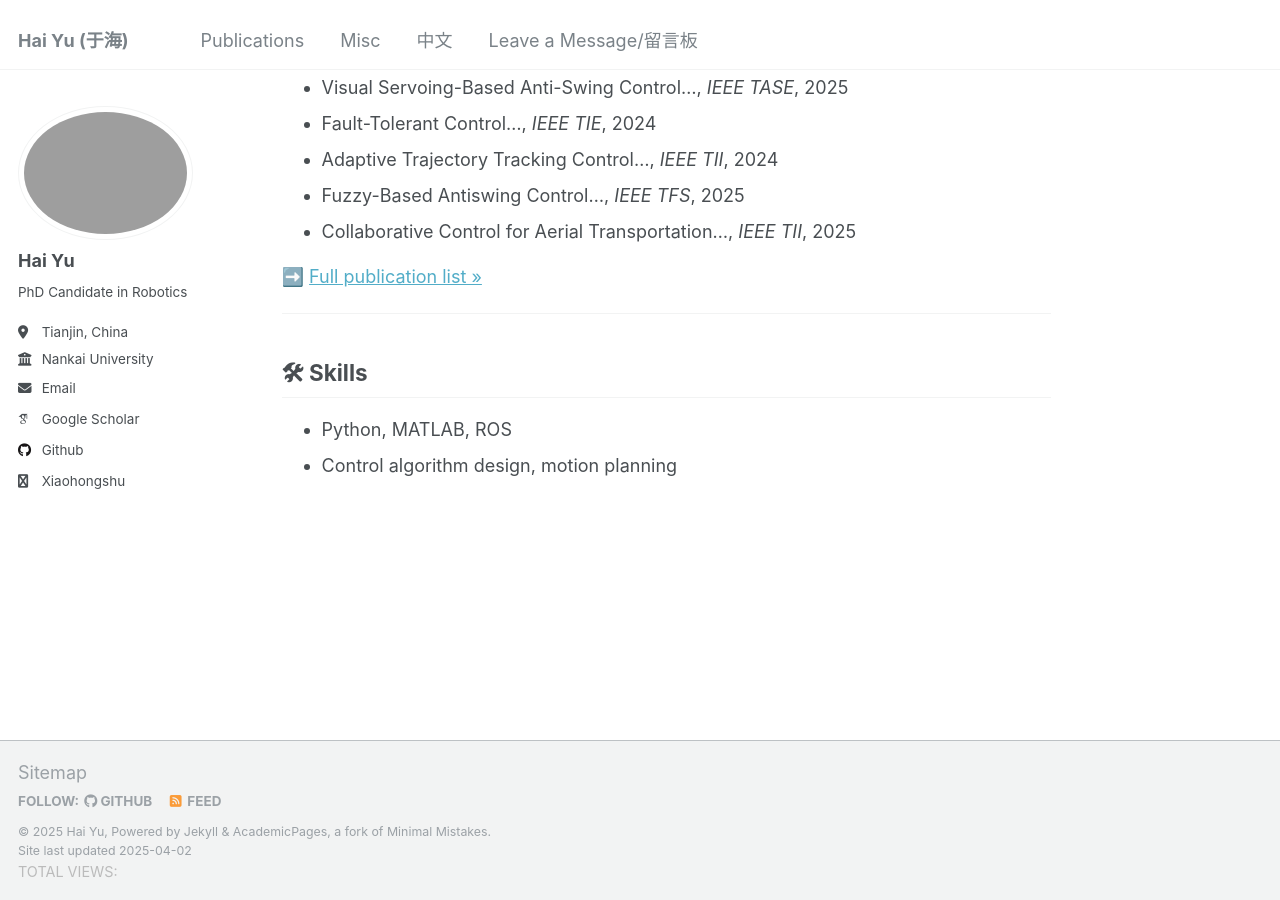
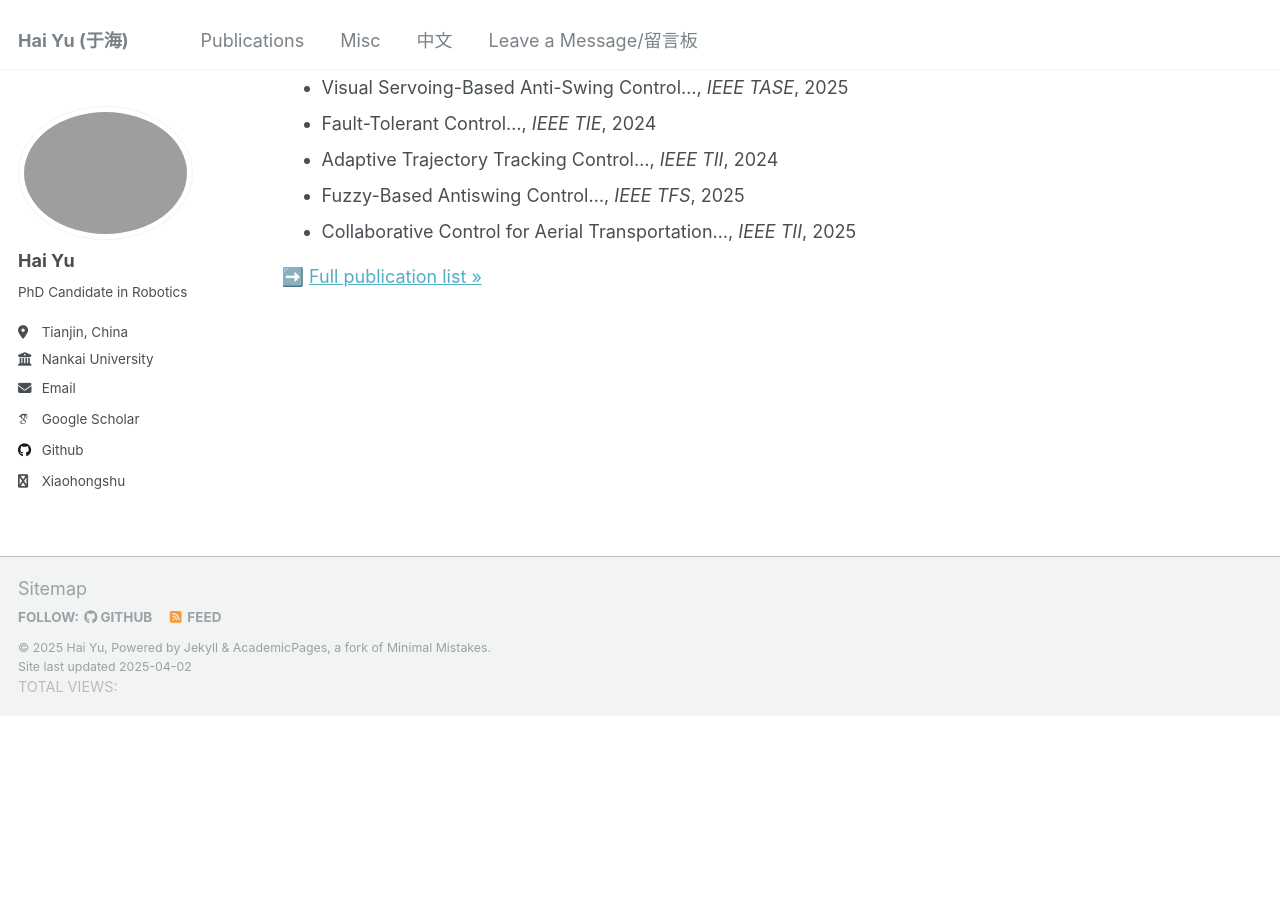
Before and after one commit to wangy1893/wangy1893.github.io, a Jekyll site: the page built from _pages/about.md, in a window 1280 px wide and 900 px high, scrolled down 1660 px. Built offline with Jekyll 4.4.1, drawn with Linux system fonts in a browser that asks for light colours; some web fonts are replaced; comment, search, counter and statistics services are not loaded; after the commit the page ends 2376 px from its top, so only the background shows below that.

Commit message:
Update about.md

```diff
--- a/_pages/about.md
+++ b/_pages/about.md
@@ -83,10 +83,3 @@ My research interests include **robotics**, **aerial transportation systems**, *
 - Collaborative Control for Aerial Transportation..., *IEEE TII*, 2025
 
 ➡️ [Full publication list »](/publications)
-
----
-
-## 🛠 Skills
-
-- Python, MATLAB, ROS
-- Control algorithm design, motion planning
```
